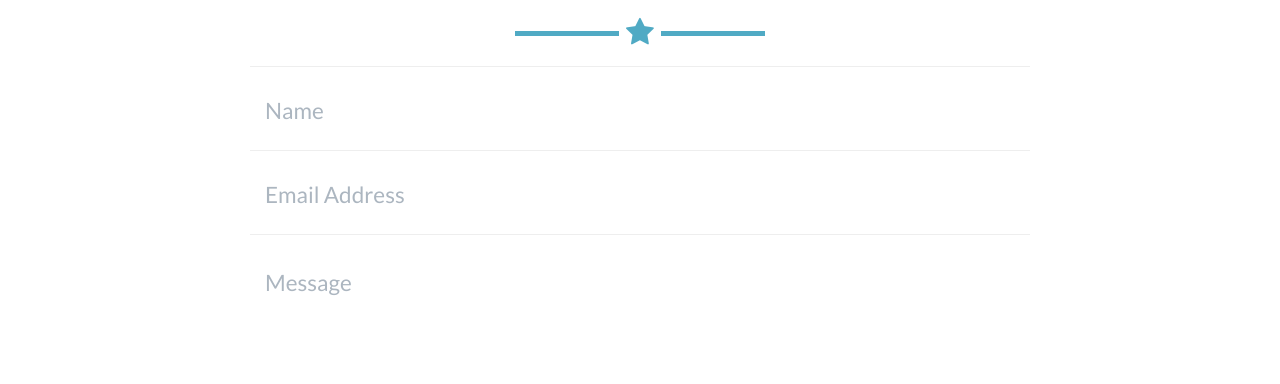
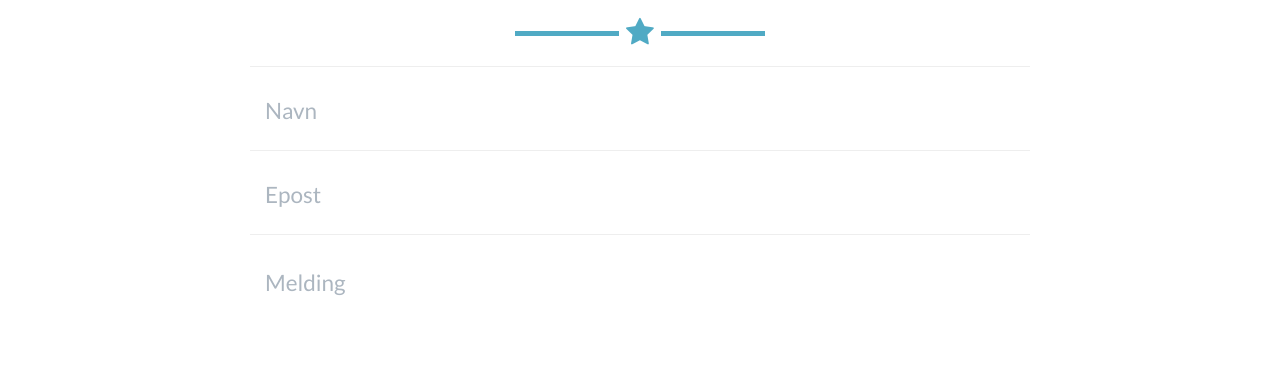
Before and after one commit to jandjtorres/jandjtorres.github.io, a Jekyll site: the page built from index.html, in a window 1280 px wide and 900 px high, scrolled down 1643 px. Shown: the part 153-537 px from the top of the window. Built offline with Jekyll 4.4.1, drawn with Linux system fonts in a browser that asks for light colours.

Commit message:
Norwegian

```diff
--- a/_includes/contact_static.html
+++ b/_includes/contact_static.html
@@ -13,14 +13,14 @@
 					<div class="row control-group">
 						<div class="form-group col-xs-12 floating-label-form-group controls">
 							<label for="name">Navn</label>
-							<input type="text" name="name" class="form-control" placeholder="Name" id="name" required data-validation-required-message="Please enter your name.">
+							<input type="text" name="name" class="form-control" placeholder="Navn" id="name" required data-validation-required-message="Please enter your name.">
 							<p class="help-block text-danger"></p>
 						</div>
 					</div>
 					<div class="row control-group">
 						<div class="form-group col-xs-12 floating-label-form-group controls">
 							<label for="email">Epost</label>
-							<input type="email" name="_replyto" class="form-control" placeholder="Email Address" id="email" required data-validation-required-message="Please enter your email address.">
+							<input type="email" name="_replyto" class="form-control" placeholder="Epost" id="email" required data-validation-required-message="Please enter your email address.">
 							<p class="help-block text-danger"></p>
 						</div>
 					</div>
@@ -31,7 +31,7 @@
 					<div class="row control-group">
 						<div class="form-group col-xs-12 floating-label-form-group controls">
 							<label for="message">Melding</label>
-							<textarea rows="5" name="message" class="form-control" placeholder="Message" id="message" required data-validation-required-message="Please enter a message."></textarea>
+							<textarea rows="5" name="message" class="form-control" placeholder="Melding" id="message" required data-validation-required-message="Please enter a message."></textarea>
 							<p class="help-block text-danger"></p>
 						</div>
 					</div>
```
